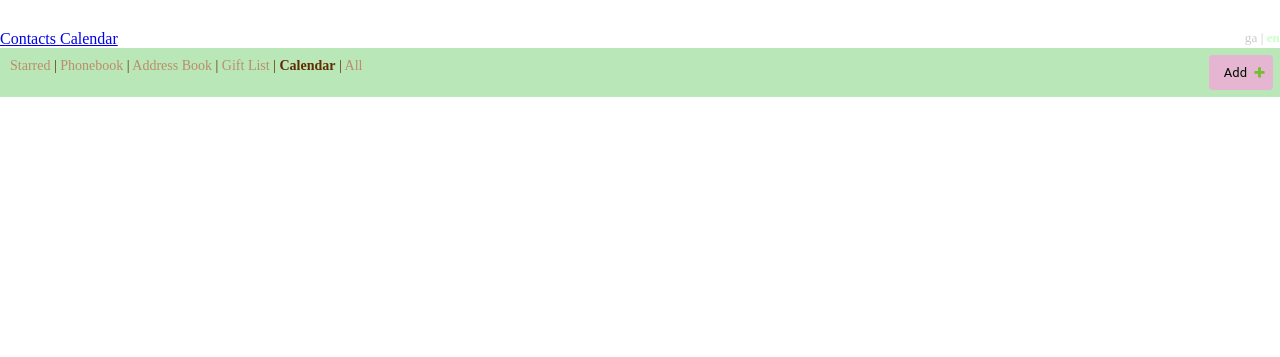
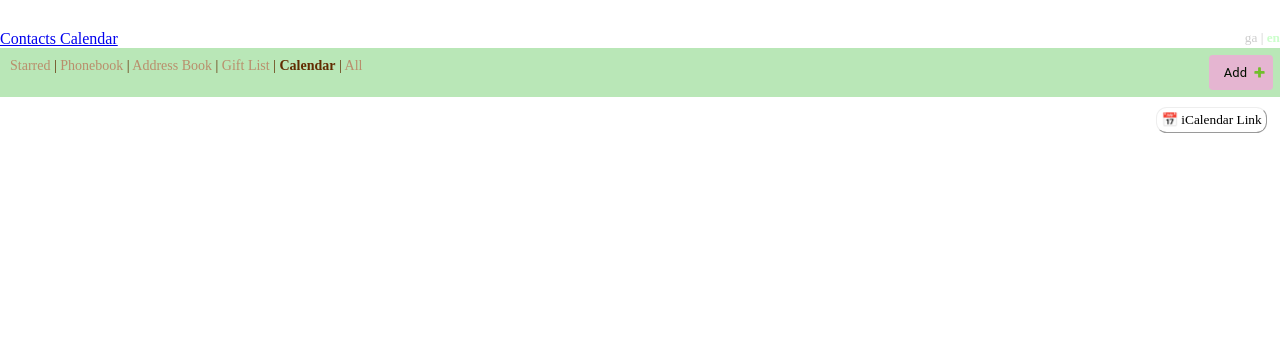
Before and after one commit to lucas42/lucos_contacts, a Django app: page /calendar in a window 1280 px wide. Shown: the top 357 px of the page. Run offline with Django 3.2, Linux system fonts and the light colour scheme; the visitor is signed in with stand-in values (Sample User, id 1); data comes from the database, SQL or seed files in the repository; data that the repository does not hold is empty.

Commit message:
add link to icalendar url from calendar view

```diff
--- a/app/agents/calendar.py
+++ b/app/agents/calendar.py
@@ -9,6 +9,7 @@ from django.contrib.auth.decorators import login_required
 from django.views.decorators.csrf import csrf_exempt
 from lucosauth.decorators import calendar_auth
 from icalendar import Calendar, Event
+from lucosauth.helpers import get_calendar_key
 
 def getBirthdays():
 	agentlist = Agent.objects.filter(starred=True).exclude(day_of_birth__isnull=True).exclude(month_of_birth__isnull=True)
@@ -114,6 +115,7 @@ def renderCalendar(request):
 		'list': 'calendar',
 		'addurl': reverse('admin:agents_agent_add'),
 		'events': getEvents(),
+		'icalendar_link': '/calendar.ics?key='+get_calendar_key(),
 	})
 
 @csrf_exempt
--- /dev/null
+++ b/app/lucosauth/helpers.py
@@ -0,0 +1,13 @@
+from lucosauth.models import ApiUser
+import random
+import string
+
+def new_api_key():
+	letters = string.ascii_lowercase
+	return ''.join(random.choice(letters) for i in range(20))
+
+def get_calendar_key():
+	user, created = ApiUser.objects.get_or_create(system="external_calendar",defaults={'apikey':new_api_key})
+	if created:
+		print("Created new API User for External Calendar")
+	return user.apikey
--- a/app/templates/agents/calendar.html
+++ b/app/templates/agents/calendar.html
@@ -1,4 +1,5 @@
 {% load humanize %}
+<a href="{{icalendar_link}}" class="icalendar-link" target="_blank">📅 iCalendar Link</a>
 <table id='calendar'>
 {% for event in events %}
 	{% ifchanged event.date.month %}
--- a/app/templates/resources/style.css
+++ b/app/templates/resources/style.css
@@ -243,6 +243,7 @@ h2 { text-align: center; }
 	margin: auto;
 	border: solid thin #559;
 	border-collapse: collapse;
+	clear: right;
 }
 #calendar td {
 	padding: 5px;
@@ -265,6 +266,19 @@ h2 { text-align: center; }
 }
 #calendar a:hover {
 	text-decoration: underline;
+}
+.icalendar-link {
+	float: right;
+	color: inherit;
+	text-decoration: none;
+	border: outset thin;
+	padding: 0.3em;
+	border-radius: 0.8em;
+	font-size: smaller;
+	margin: 0 1em 0.5em;
+}
+.icalendar-link:hover {
+	background: #eee;
 }
 
 /* Admin site */
```
